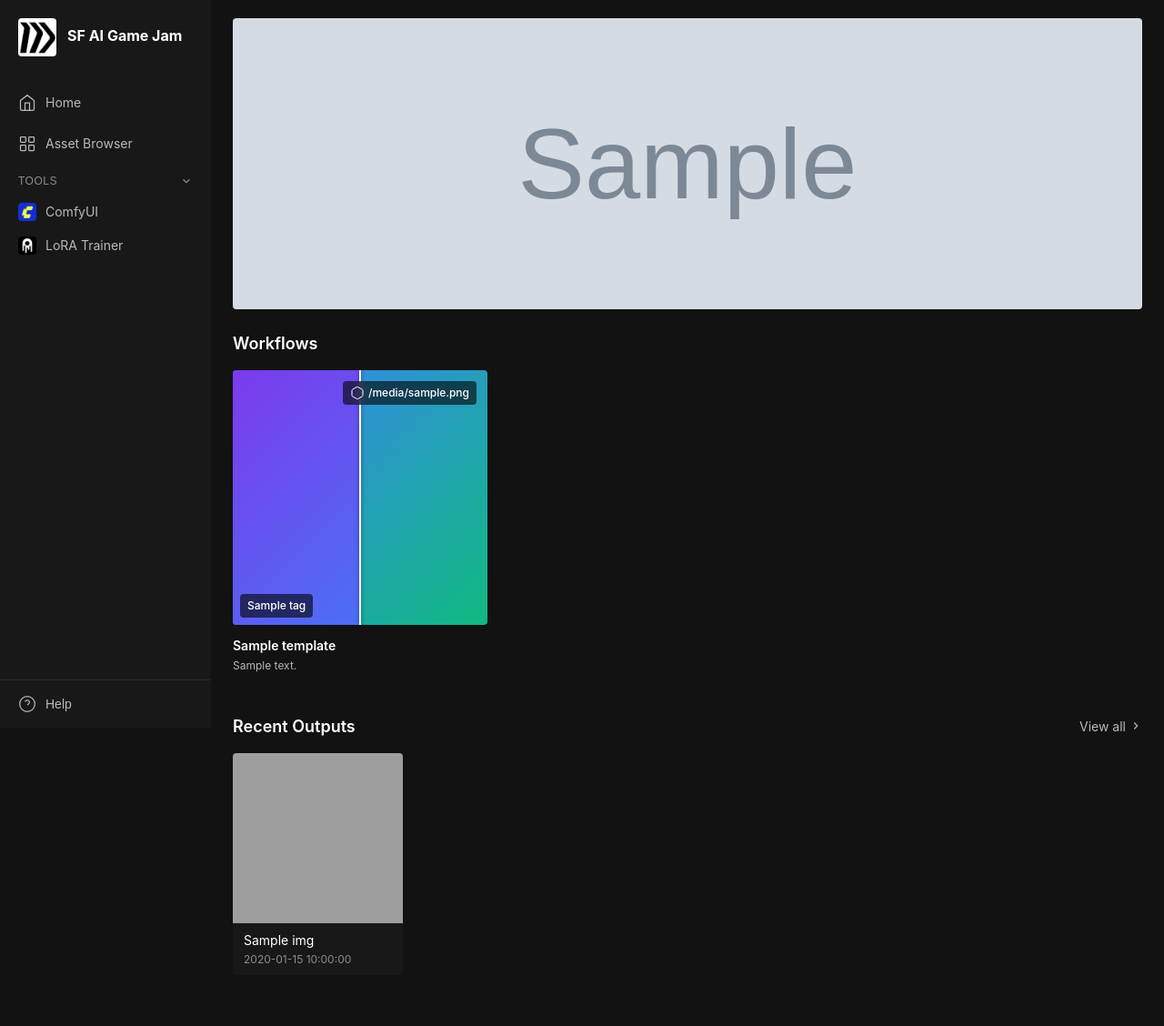
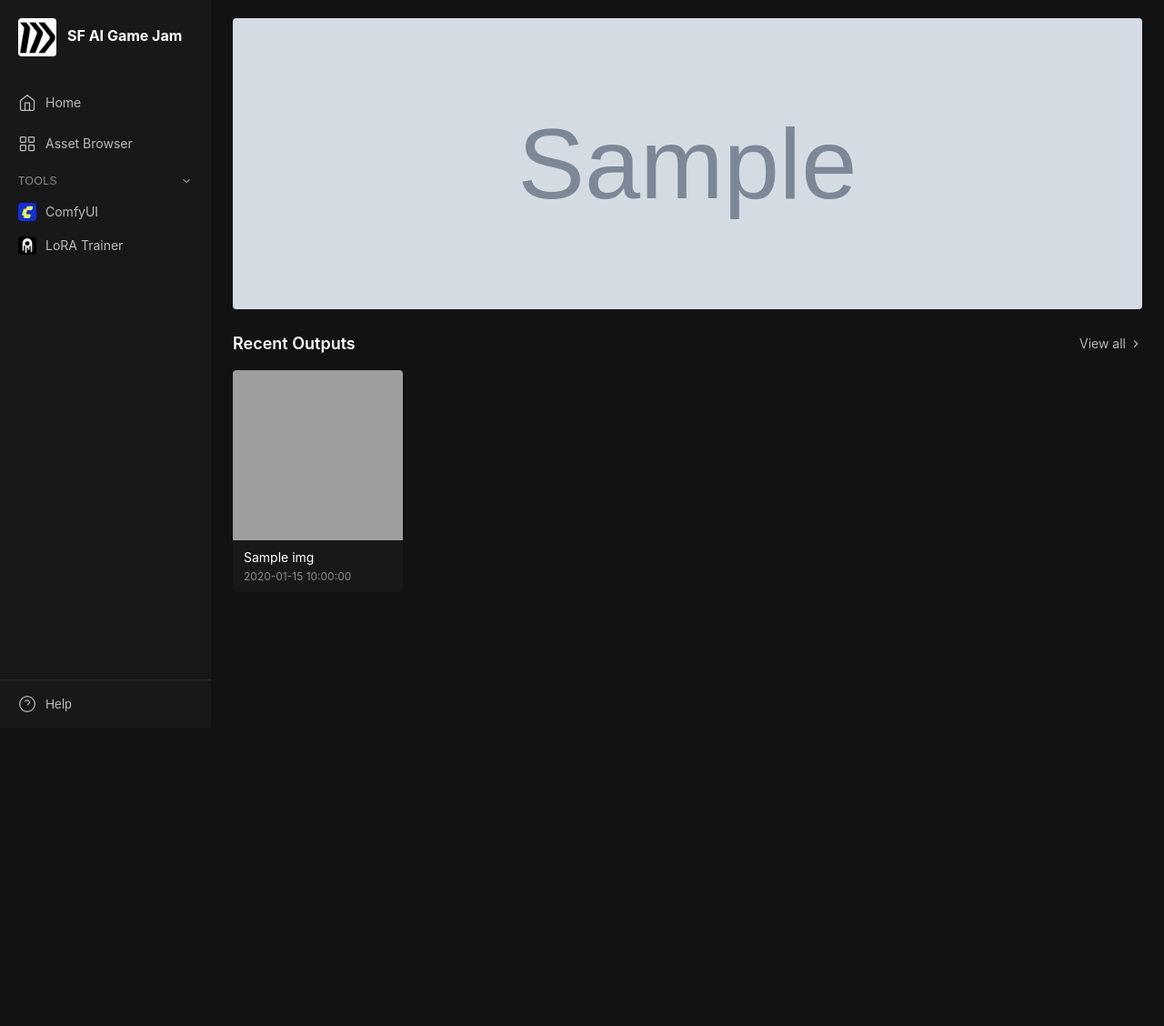
Before and after one commit to razvanmatei-sf/sfg-ai-game-jam, a Flask app: template server/templates/home.html in a window 1280 px wide. Shown: the whole page at 91% size. After the commit the page ends 783 px from the top, so only its background shows below. Run offline with Flask 3, Linux system fonts and the light colour scheme; the template is opened without the code that fills it: most values are stand-ins (such as "Sample title", 1, 10 or a date in 2020); grey boxes marked "Sample" are stand-in pictures; data that the repository does not hold is empty; parts of the project's set-up code (start-up, migrations or seed data) failed here and were passed over; grey boxes are pictures that could not be loaded.

Commit message:
Remove workflow template cards from home page
Co-Authored-By: Claude Opus 4.6 <noreply@anthropic.com>

```diff
--- a/server/templates/home.html
+++ b/server/templates/home.html
@@ -14,136 +14,6 @@
     </div>
     {% endif %}
 </div>
-
-<!-- Workflow Templates -->
-<section class="template-section">
-    <h2 class="template-section-title">Workflows</h2>
-
-    <div class="template-grid">
-        {% for template in templates %}
-        <div
-            class="template-card"
-            data-id="{{ template.id }}"
-            onclick="openTemplate('{{ template.id }}', '{{ template.workflow_file }}', {{ 'true' if template.exposed_nodes else 'false' }})"
-        >
-            {% if is_admin %}
-            <button
-                type="button"
-                class="template-edit-btn"
-                onclick="event.stopPropagation(); openEditModal('{{ template.id }}')"
-            >
-                <svg
-                    width="14"
-                    height="14"
-                    viewBox="0 0 24 24"
-                    fill="none"
-                    stroke="currentColor"
-                    stroke-width="2"
-                >
-                    <path
-                        d="M11 4H4a2 2 0 0 0-2 2v14a2 2 0 0 0 2 2h14a2 2 0 0 0 2-2v-7"
-                    />
-                    <path
-                        d="M18.5 2.5a2.121 2.121 0 0 1 3 3L12 15l-4 1 1-4 9.5-9.5z"
-                    />
-                </svg>
-            </button>
-            {% endif %}
-            <div class="template-card-image">
-                <div class="template-image-slider">
-                    {% if template.preview_image_a %}
-                    <img
-                        src="/workflow/preview/{{ template.preview_image_a }}"
-                        alt="{{ template.title }}"
-                        class="template-image template-image-before"
-                    />
-                    {% else %}
-                    <div
-                        class="template-image template-image-before template-image-placeholder"
-                        style="
-                            background: linear-gradient(
-                                135deg,
-                                #7c3aed 0%,
-                                #3b82f6 100%
-                            );
-                        "
-                    ></div>
-                    {% endif %} {% if template.preview_image_b %}
-                    <img
-                        src="/workflow/preview/{{ template.preview_image_b }}"
-                        alt="{{ template.title }} - after"
-                        class="template-image template-image-after"
-                    />
-                    {% elif template.preview_image_a %}
-                    <img
-                        src="/workflow/preview/{{ template.preview_image_a }}"
-                        alt="{{ template.title }}"
-                        class="template-image template-image-after"
-                    />
-                    {% else %}
-                    <div
-                        class="template-image template-image-after template-image-placeholder"
-                        style="
-                            background: linear-gradient(
-                                135deg,
-                                #3b82f6 0%,
-                                #10b981 100%
-                            );
-                        "
-                    ></div>
-                    {% endif %}
-                </div>
-                {% if template.logo_text %}
-                <div class="template-logo">
-                    <svg
-                        width="16"
-                        height="16"
-                        viewBox="0 0 24 24"
-                        fill="none"
-                        stroke="currentColor"
-                        stroke-width="1.5"
-                    >
-                        <path
-                            d="M21 16V8a2 2 0 0 0-1-1.73l-7-4a2 2 0 0 0-2 0l-7 4A2 2 0 0 0 3 8v8a2 2 0 0 0 1 1.73l7 4a2 2 0 0 0 2 0l7-4A2 2 0 0 0 21 16z"
-                        />
-                    </svg>
-                    <span>{{ template.logo_text }}</span>
-                </div>
-                {% endif %}
-                <div class="template-card-tags">
-                    {% for tag in template.tags %}
-                    <span class="template-tag">{{ tag }}</span>
-                    {% endfor %}
-                </div>
-            </div>
-            <div class="template-card-content">
-                <h3 class="template-card-title">{{ template.title }}</h3>
-                <p class="template-card-desc">{{ template.description }}</p>
-            </div>
-        </div>
-        {% endfor %} {% if is_admin %}
-        <div
-            class="template-card template-card-add"
-            onclick="openEditModal(null)"
-        >
-            <div class="template-card-add-content">
-                <svg
-                    width="48"
-                    height="48"
-                    viewBox="0 0 24 24"
-                    fill="none"
-                    stroke="currentColor"
-                    stroke-width="1.5"
-                >
-                    <line x1="12" y1="5" x2="12" y2="19" />
-                    <line x1="5" y1="12" x2="19" y2="12" />
-                </svg>
-                <span>Add New Template</span>
-            </div>
-        </div>
-        {% endif %}
-    </div>
-</section>
 
 <!-- Recent Outputs -->
 <section class="template-section">
```
